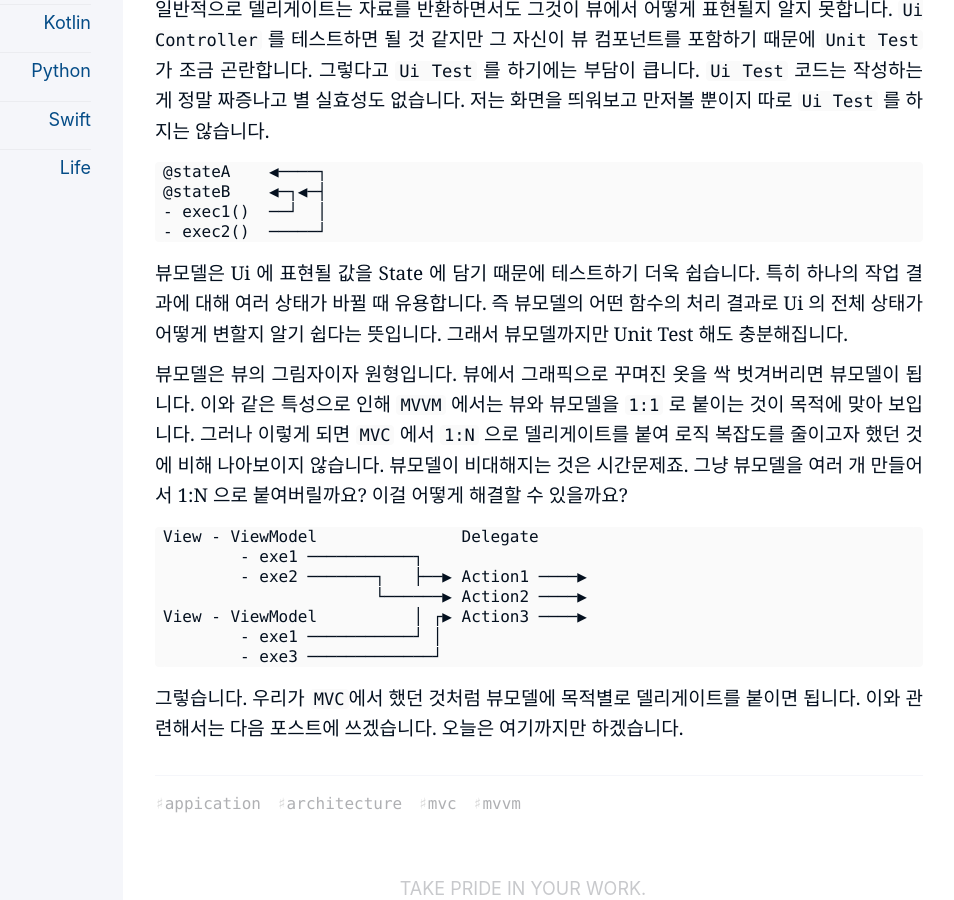
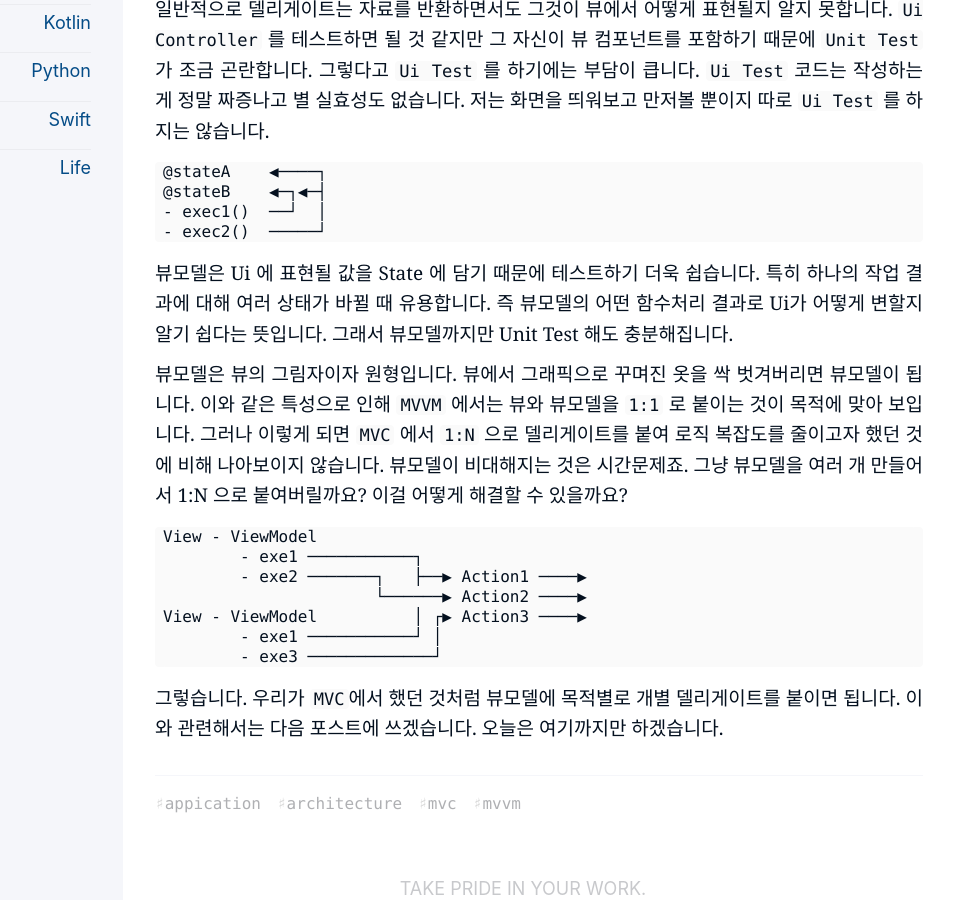
Before and after one commit to kiroshin/kiroshin.github.io, a Jekyll site: the page built from _posts/2024-07-15-architecture.md, in a window 1280 px wide and 900 px high, scrolled down 3692 px. Shown: the whole window, without its empty margins (197-1151 px from the left). Built offline with Jekyll 4.4.1, drawn with Linux system fonts in a browser that asks for light colours; some of the changed text lies outside the part shown.

Commit message:
Update 2024-07-15-architecture.md

````diff
--- a/_posts/2024-07-15-architecture.md
+++ b/_posts/2024-07-15-architecture.md
@@ -104,12 +104,12 @@
 - exec2()  ─────┘
 ```
 
-뷰모델은 Ui 에 표현될 값을 State 에 담기 때문에 테스트하기 더욱 쉽습니다. 특히 하나의 작업 결과에 대해 여러 상태가 바뀔 때 유용합니다. 즉 뷰모델의 어떤 함수의 처리 결과로 Ui 의 전체 상태가 어떻게 변할지 알기 쉽다는 뜻입니다. 그래서 뷰모델까지만 Unit Test 해도 충분해집니다.
+뷰모델은 Ui 에 표현될 값을 State 에 담기 때문에 테스트하기 더욱 쉽습니다. 특히 하나의 작업 결과에 대해 여러 상태가 바뀔 때 유용합니다. 즉 뷰모델의 어떤 함수처리 결과로 Ui가 어떻게 변할지 알기 쉽다는 뜻입니다. 그래서 뷰모델까지만 Unit Test 해도 충분해집니다.
 
 뷰모델은 뷰의 그림자이자 원형입니다. 뷰에서 그래픽으로 꾸며진 옷을 싹 벗겨버리면 뷰모델이 됩니다. 이와 같은 특성으로 인해 `MVVM` 에서는 뷰와 뷰모델을 `1:1` 로 붙이는 것이 목적에 맞아 보입니다. 그러나 이렇게 되면 `MVC` 에서 `1:N` 으로 델리게이트를 붙여 로직 복잡도를 줄이고자 했던 것에 비해 나아보이지 않습니다. 뷰모델이 비대해지는 것은 시간문제죠. 그냥 뷰모델을 여러 개 만들어서 1:N 으로 붙여버릴까요? 이걸 어떻게 해결할 수 있을까요?
 
 ```
-View - ViewModel               Delegate
+View - ViewModel
         - exe1 ───────────┐
         - exe2 ───────┐   ├──▶ Action1 ────▶
                       └──────▶ Action2 ────▶
@@ -118,4 +118,4 @@
         - exe3 ─────────────┘
 ```
 
-그렇습니다. 우리가 `MVC`에서 했던 것처럼 뷰모델에 목적별로 델리게이트를 붙이면 됩니다. 이와 관련해서는 다음 포스트에 쓰겠습니다. 오늘은 여기까지만 하겠습니다.
+그렇습니다. 우리가 `MVC`에서 했던 것처럼 뷰모델에 목적별로 개별 델리게이트를 붙이면 됩니다. 이와 관련해서는 다음 포스트에 쓰겠습니다. 오늘은 여기까지만 하겠습니다.
````
Also changed, not shown: other parts of _posts/2024-07-15-architecture.md (+1 -1 lines).
